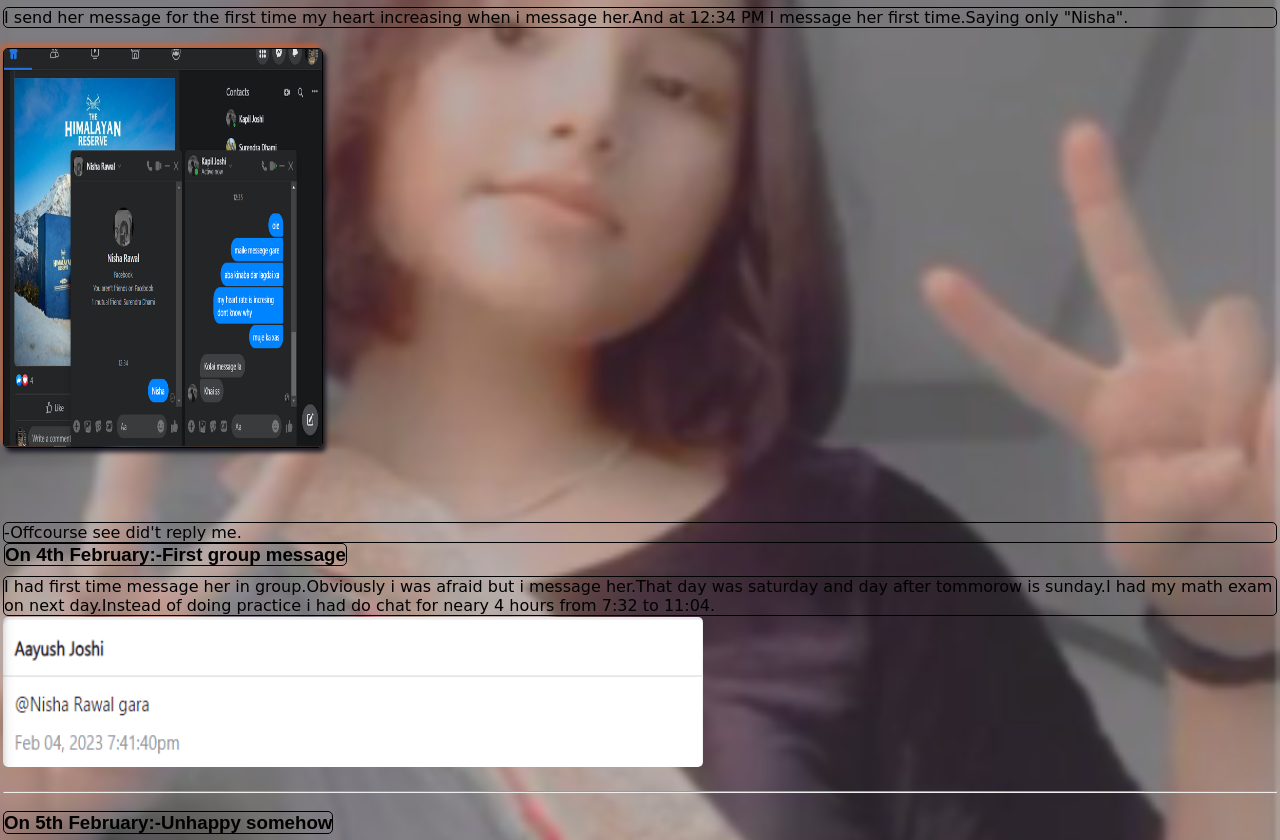
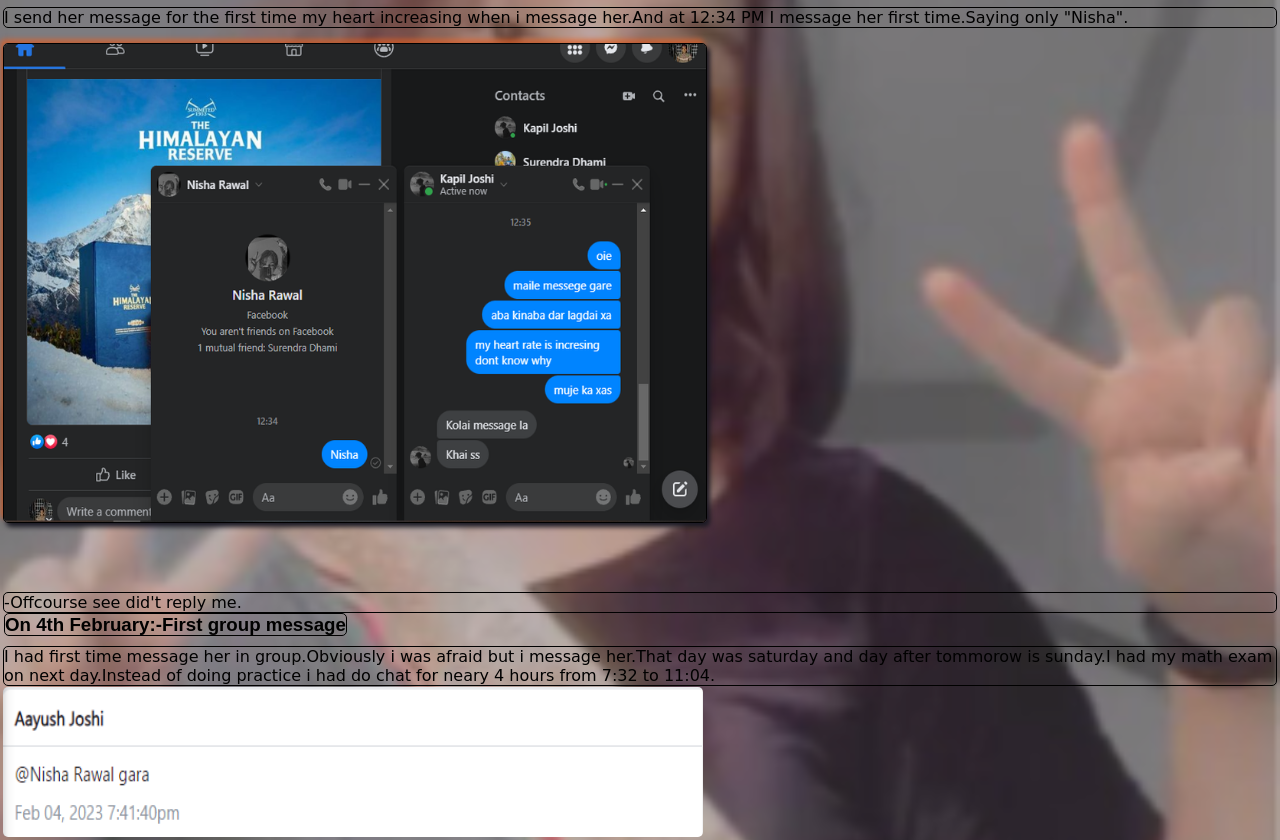
Before and after one commit to Aayushjoshi12/Missu, a plain HTML site: page html file/main.html in a window 1280 px wide. Shown: the part 698-1538 px from the top of the page. Drawn offline with Linux system fonts and the light colour scheme.

Commit message:
Update main.css

```diff
--- a/html file/main.css
+++ b/html file/main.css
@@ -125,8 +125,8 @@ body{
         height: 70vh;
     }
     .photo{
-        height: 50vh;
-        width: 25vw;
+        height: 60vh;
+        width: 55vw;
         display: block;
     }
 
@@ -164,8 +164,8 @@ body{
     background-color: darkgrey;
 }
 .photo{
-    margin-top: 20px;
-    margin-bottom: 20px;
+    margin-top: 15px;
+    margin-bottom: 15px;
     border: 1px solid;
     box-shadow: 3px 4px 5px rgb(26, 26, 36),-3px -4px 5px rgba(230, 92, 28, 0.644);
 }
```
